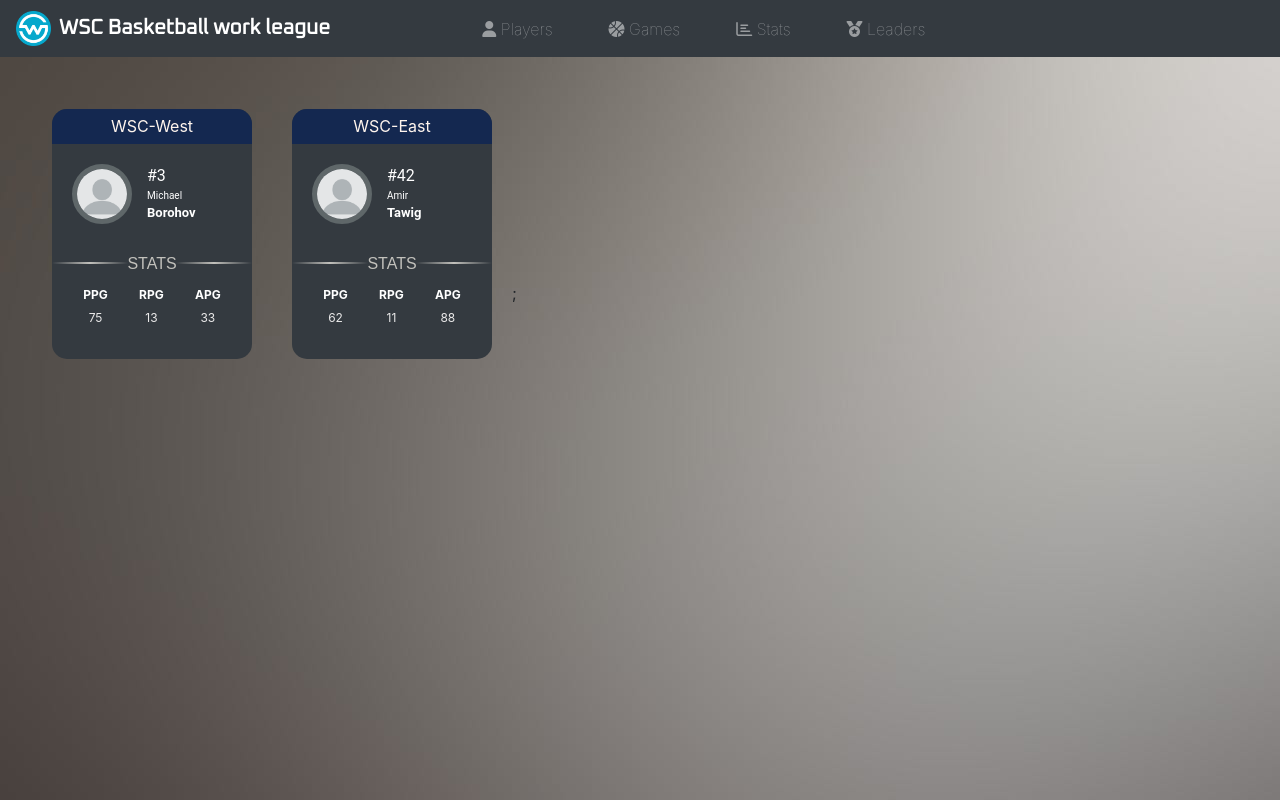
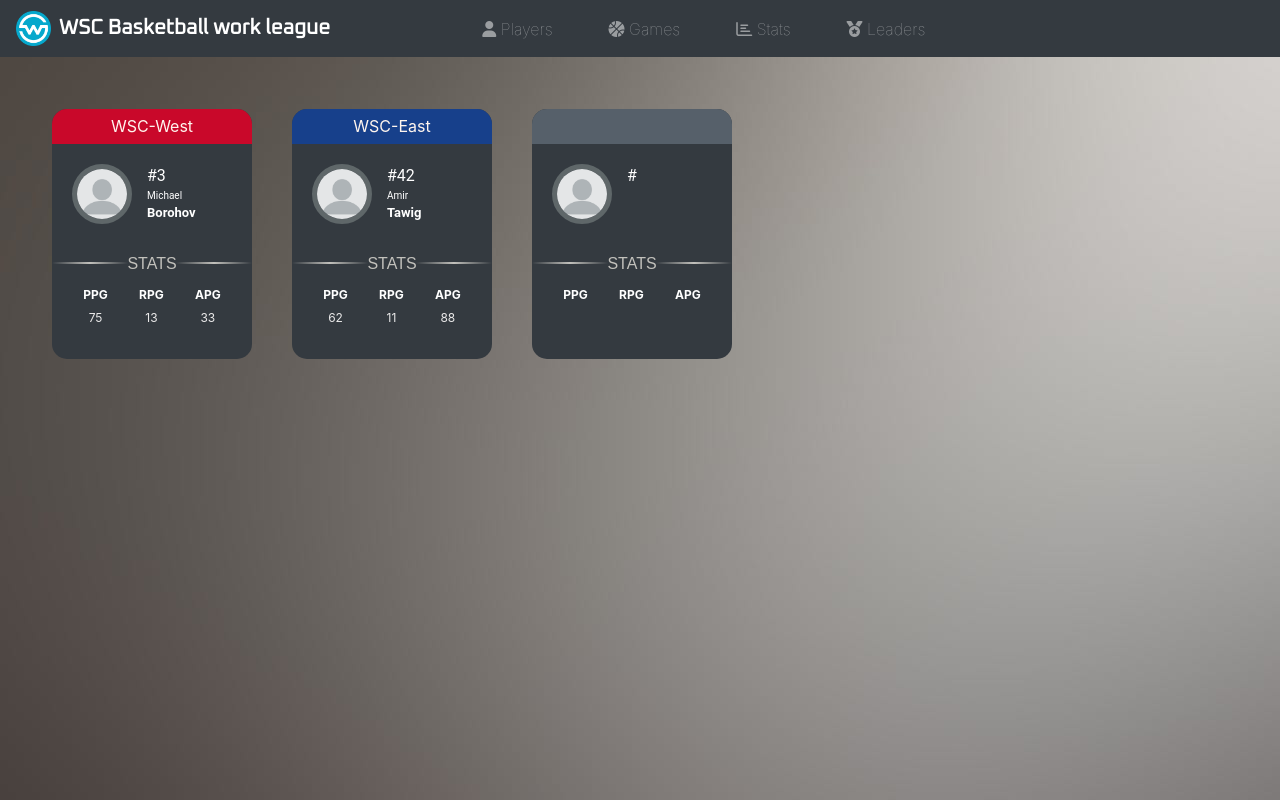
Before and after one commit to MichaelBoRoHoV/WorkLeagueStats, a React (Create React App) app: page /players in a window 1280 px wide. Built offline with nearby package versions, Linux system fonts and the light colour scheme.

Commit message:
add colors for teams

```diff
--- a/public/styles.css
+++ b/public/styles.css
@@ -11,11 +11,11 @@ body {
 .navbar-nav{
     margin-left: 5.5rem;
 }
+
 .brand-logo{
     position: relative;
     width: 35px;
     height: 35px;
-
 }
 
 .navbar-brand{
@@ -46,22 +46,18 @@ body {
     box-shadow: 5px 5px 15px rgba(0,0,0,0.6);
 }
 
-.card-top {
+.card .card-top {
     border-radius: 15px 15px 0 0;
     height: 35px;
     width: 100%;
     text-align: center;
     position: absolute;
-    background-color: #142850;
     color: seashell;
-}
-
-.card-top p {
     padding: 5px;
     margin: 0;
 }
 
-.card-body{
+.card .card-body{
     margin-top: 25px;
     padding: 0;
     height: 120px;
@@ -69,7 +65,7 @@ body {
     display: flex;
 }
 
-.player-img {
+.card img {
     margin: 30px 0 0 20px;
     border-radius: 50%;
     border: 5px solid  #5f6769;
@@ -77,6 +73,7 @@ body {
     width: 60px;
     height: 60px;
 }
+
 
 .player-info{
     padding: 30px 0 0 15px;
--- a/src/components/App.jsx
+++ b/src/components/App.jsx
@@ -2,6 +2,7 @@ import React from "react";
 import NavigationBar from "./NavigationBar";
 import PlayerCard from "./PlayerCard";
 import players from "../players.js"
+import CardTop from "./CardTop";
 
 function App(){
   return (
@@ -15,12 +16,12 @@ function App(){
             jersey = {player.jersey}
             fName = {player.firstName}
             lName = {player.lastName}
-            img = {player.imgURL} alt = "player image"
+            img = {player.imgURL}
             ppg = {player.stats.ppg}
             rpg = {player.stats.rpg}
             apg = {player.stats.apg}
           />
-        ))};
+        ))}
       </div>
     </div>
   )
--- /dev/null
+++ b/src/components/CardTop.jsx
@@ -0,0 +1,28 @@
+import React from "react";
+
+const west = {backgroundColor: "#C9082A"};
+const east = {backgroundColor: "#17408B"};
+const other = {backgroundColor: "#56606a"};
+
+function setTeamColor(teamName){
+    switch (teamName) {
+        case "WSC-West":
+            return west;
+            break;
+        case "WSC-East":
+            return east;
+        default:
+            return other;
+            break;
+    };
+}
+
+function CardTop(props){
+    return (
+        <div className="card-top" style={setTeamColor(props.teamName)}>
+             <p>{props.teamName}</p>
+        </div>
+    )
+};
+
+export default CardTop;
--- a/src/components/PlayerCard.jsx
+++ b/src/components/PlayerCard.jsx
@@ -1,14 +1,14 @@
 import React from "react";
-
+import CardTop from "./CardTop";
 
 function PlayerCard(props) {
     return (
         <div className="card">
-            <div className="card-top">
-                <p>{props.teamName}</p>
-            </div>
+            <CardTop
+            teamName = {props.teamName}
+            />
             <div className="card-body">
-                <img className="player-img" src={props.img} alt={props.alt} />
+                <img className="player-img" src={props.img} alt={props.alt}  />
                     <div className="player-info">
                         <div className="jersy">#{props.jersey}</div>
                         <div className="firstName">{props.fName}</div>
--- a/src/players.js
+++ b/src/players.js
@@ -27,6 +27,20 @@ const players = [
             rpg: 11,
             apg: 88
         }
+    },
+    {
+        id:3,
+        firstName: "",
+        lastName: "",
+        displayName: "",
+        jersey: "",
+        imgURL: "../images/default.png",
+        team: "",
+        stats:{
+            ppg: "",
+            rpg: "",
+            apg: ""
+        }
     }
 ];
 
```
